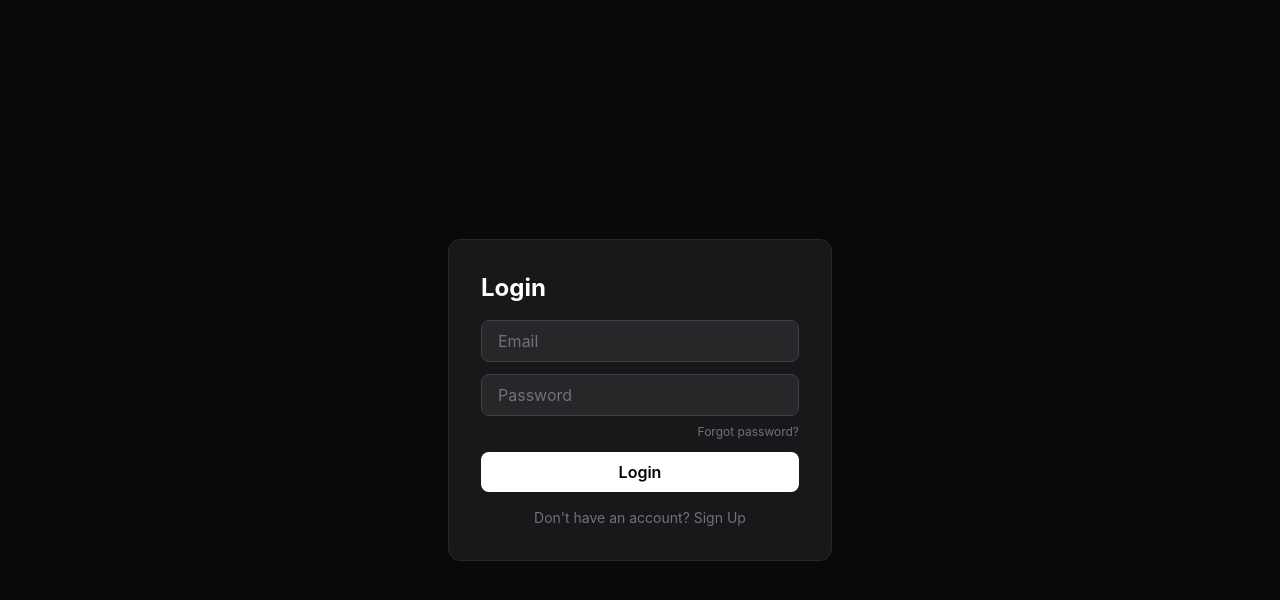
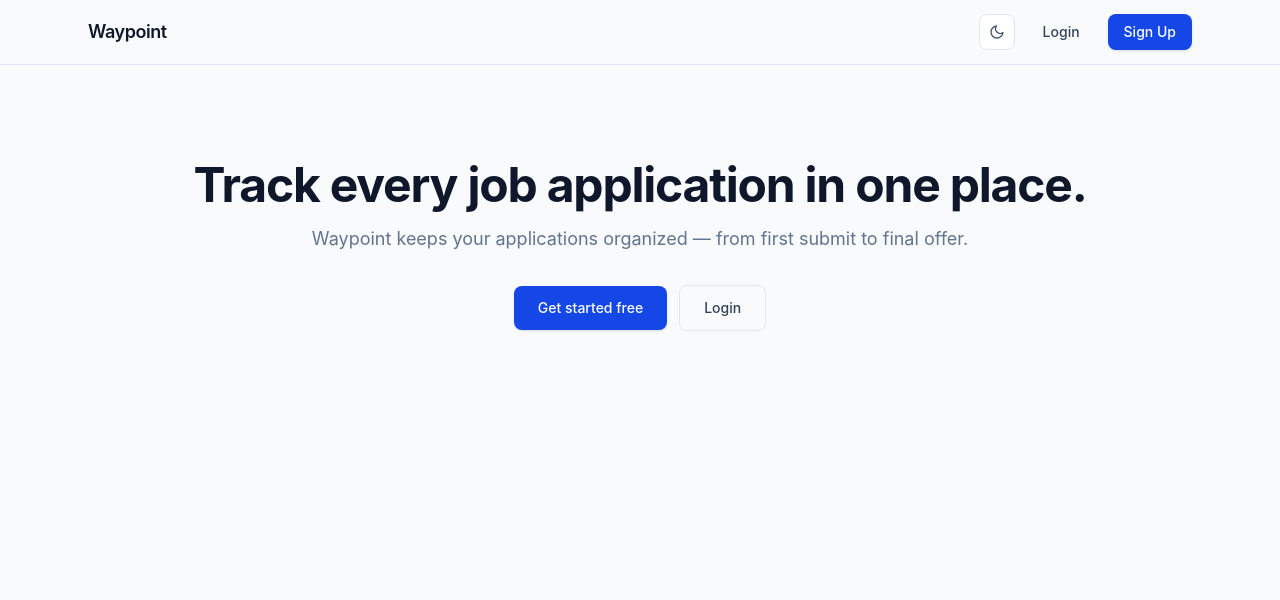
Before and after one commit to Thanushree16/Job_Tracker, a React (Vite) app: page / in a window 1280 px wide. Before the commit this address led to /auth. Shown: the top 600 px of the page. Built offline with nearby package versions, Linux system fonts and the light colour scheme; no server answers.

Commit message:
Implement new landing page and top bar

```diff
--- a/src/App.jsx
+++ b/src/App.jsx
@@ -1,7 +1,7 @@
-import { BrowserRouter as Router, Routes, Route } from "react-router-dom";
+import { BrowserRouter as Router, Routes, Route, Navigate } from "react-router-dom";
+import LandingPage from "./pages/LandingPage";
 import Dashboard from "./pages/Dashboard";
 import PasteToTrack from "./pages/PasteToTrack";
-import ResumeOptimizer from "./pages/ResumeOptimizer";
 import Profile from "./pages/Profile";
 import Appshell from "./components/layout/Appshell";
 import Auth from "./pages/Auth";
@@ -12,8 +12,9 @@ function App() {
   return (
     <Router>
       <Routes>
+        <Route path="/" element={<LandingPage />} />
         <Route
-          path="/"
+          path="/dashboard"
           element={
             <ProtectedRoute>
               <Appshell>
@@ -22,22 +23,13 @@ function App() {
             </ProtectedRoute>
           }
         />
+        <Route path="/paste" element={<Navigate to="/paste-to-track" replace />} />
         <Route
-          path="/paste"
+          path="/paste-to-track"
           element={
             <ProtectedRoute>
               <Appshell>
                 <PasteToTrack />
-              </Appshell>
-            </ProtectedRoute>
-          }
-        />
-        <Route
-          path="/resume"
-          element={
-            <ProtectedRoute>
-              <Appshell>
-                <ResumeOptimizer />
               </Appshell>
             </ProtectedRoute>
           }
@@ -52,6 +44,7 @@ function App() {
             </ProtectedRoute>
           }
         />
+        <Route path="/login" element={<Auth />} />
         <Route path="/auth" element={<Auth />} />
         <Route path="/reset-password" element={<ResetPassword />} />
       </Routes>
--- a/src/components/ProtectedRoute.jsx
+++ b/src/components/ProtectedRoute.jsx
@@ -17,7 +17,7 @@ function ProtectedRoute({ children }) {
 
   if (loading) return null
   if (!session) {
-    navigate('/auth')
+    navigate('/login')
     return null
   }
 
--- a/src/components/layout/Appshell.jsx
+++ b/src/components/layout/Appshell.jsx
@@ -1,14 +1,13 @@
-import Sidebar from "./Sidebar";
+import TopBar from "./TopBar";
 
 function Appshell({ children }) {
     return (
-        <div className="flex h-screen">
-            <Sidebar />
-            <main className="flex-1">
+        <div className="min-h-screen bg-slate-50 dark:bg-slate-950 transition-colors">
+            <TopBar />
+            <main>
                 {children}
             </main>
         </div>
-
     )
 }
 
--- a/src/components/layout/Sidebar.jsx
+++ /dev/null
@@ -1,71 +0,0 @@
-import { Link, useNavigate } from "react-router-dom";
-import { supabase } from "../../lib/supabase";
-
-function Sidebar() {
-  const navigate = useNavigate();
-
-  const handleLogout = async () => {
-    await supabase.auth.signOut();
-    navigate("/auth");
-  };
-
-  return (
-    <div className="flex flex-col h-full w-64 bg-zinc-900 border-r border-zinc-800 p-6">
-
-      {/* Top — logo + nav */}
-      <div className="flex flex-col gap-8">
-        <h2 className="text-white text-lg font-semibold tracking-tight">
-          Job Tracker
-        </h2>
-
-        <ul className="flex flex-col gap-1">
-          <li>
-            <Link
-              to="/"
-              className="flex items-center gap-2 px-3 py-2 rounded-md text-zinc-400 text-sm hover:bg-zinc-800 hover:text-white transition-colors"
-            >
-              Stats
-            </Link>
-          </li>
-          <li>
-            <Link
-              to="/paste"
-              className="flex items-center gap-2 px-3 py-2 rounded-md text-zinc-400 text-sm hover:bg-zinc-800 hover:text-white transition-colors"
-            >
-              Paste to Track
-            </Link>
-          </li>
-          {/* <li>
-            <Link
-              to="/resume"
-              className="flex items-center gap-2 px-3 py-2 rounded-md text-zinc-400 text-sm hover:bg-zinc-800 hover:text-white transition-colors"
-            >
-              Resume Optimizer
-            </Link>
-          </li> */}
-          <li>
-            <Link
-              to="/profile"
-              className="flex items-center gap-2 px-3 py-2 rounded-md text-zinc-400 text-sm hover:bg-zinc-800 hover:text-white transition-colors"
-            >
-              Profile
-            </Link>
-          </li>
-        </ul>
-      </div>
-
-      {/* Bottom — logout */}
-      <div className="mt-auto">
-        <button
-          onClick={handleLogout}
-          className="w-full flex items-center gap-2 px-3 py-2 rounded-md text-zinc-400 text-sm hover:bg-zinc-800 hover:text-red-400 transition-colors"
-        >
-          Logout
-        </button>
-      </div>
-
-    </div>
-  );
-}
-
-export default Sidebar;
--- /dev/null
+++ b/src/components/layout/TopBar.jsx
@@ -0,0 +1,53 @@
+import { Link, NavLink, useNavigate } from "react-router-dom";
+import { supabase } from "../../lib/supabase";
+import ThemeToggle from "../ThemeToggle.jsx";
+
+function TopBar() {
+  const navigate = useNavigate();
+
+  const handleLogout = async () => {
+    await supabase.auth.signOut();
+    navigate("/");
+  };
+
+  const linkClass = ({ isActive }) =>
+    `px-3 py-2 rounded-md text-sm font-medium transition-colors ${
+      isActive
+        ? "text-blue-700 dark:text-blue-400 bg-blue-50 dark:bg-blue-950/50"
+        : "text-slate-500 dark:text-slate-400 hover:text-slate-900 dark:hover:text-white hover:bg-slate-100 dark:hover:bg-slate-800"
+    }`;
+
+  return (
+    <header className="border-b border-slate-200 dark:border-slate-800 bg-white dark:bg-slate-950">
+      <div className="max-w-7xl mx-auto px-6 h-16 flex items-center justify-between">
+        <Link to="/dashboard" className="text-slate-900 dark:text-white text-lg font-semibold tracking-tight">
+          Waypoint
+        </Link>
+
+        <nav className="flex items-center gap-1">
+          <NavLink to="/dashboard" className={linkClass}>
+            Stats
+          </NavLink>
+          <NavLink to="/paste-to-track" className={linkClass}>
+            Paste to Track
+          </NavLink>
+          <NavLink to="/profile" className={linkClass}>
+            Profile
+          </NavLink>
+        </nav>
+
+        <div className="flex items-center gap-3">
+          <ThemeToggle />
+          <button
+            onClick={handleLogout}
+            className="px-4 py-2 text-sm font-medium text-slate-600 dark:text-slate-300 border border-slate-200 dark:border-slate-800 rounded-lg hover:bg-slate-50 dark:hover:bg-slate-900 hover:text-red-600 dark:hover:text-red-400 transition"
+          >
+            Logout
+          </button>
+        </div>
+      </div>
+    </header>
+  );
+}
+
+export default TopBar;
--- a/src/pages/Auth.jsx
+++ b/src/pages/Auth.jsx
@@ -36,14 +36,14 @@ function Auth() {
       if (error) {
         alert("Login failed: " + error.message);
       } else {
-        navigate("/");
+        navigate("/dashboard");
       }
     } else {
       const { error } = await supabase.auth.signUp({ email, password });
       if (error) {
         alert("Sign up failed: " + error.message);
       } else {
-        navigate("/");
+        navigate("/dashboard");
       }
     }
   };
--- /dev/null
+++ b/src/pages/LandingPage.jsx
@@ -0,0 +1,70 @@
+import { useEffect, useState } from "react";
+import { Link, useNavigate } from "react-router-dom";
+import { supabase } from "../lib/supabase";
+import ThemeToggle from "../components/ThemeToggle.jsx";
+
+function LandingPage() {
+  const navigate = useNavigate();
+  const [checking, setChecking] = useState(true);
+
+  useEffect(() => {
+    supabase.auth.getSession().then(({ data: { session } }) => {
+      if (session) navigate("/dashboard");
+      else setChecking(false);
+    });
+  }, [navigate]);
+
+  if (checking) return null;
+
+  return (
+    <div className="min-h-screen bg-slate-50 dark:bg-slate-950 transition-colors">
+      <header className="border-b border-slate-200 dark:border-slate-800">
+        <div className="max-w-6xl mx-auto px-6 h-16 flex items-center justify-between">
+          <Link to="/" className="text-slate-900 dark:text-white text-lg font-semibold tracking-tight">
+            Waypoint
+          </Link>
+          <div className="flex items-center gap-3">
+            <ThemeToggle />
+            <Link
+              to="/auth"
+              className="px-4 py-2 text-sm font-medium text-slate-700 dark:text-slate-300 hover:text-slate-900 dark:hover:text-white transition"
+            >
+              Login
+            </Link>
+            <Link
+              to="/auth?mode=signup"
+              className="px-4 py-2 text-sm font-medium bg-blue-700 hover:bg-blue-600 dark:bg-blue-600 dark:hover:bg-blue-500 text-white rounded-lg transition shadow-sm"
+            >
+              Sign Up
+            </Link>
+          </div>
+        </div>
+      </header>
+
+      <section className="max-w-6xl mx-auto px-6 py-24 text-center">
+        <h1 className="text-slate-900 dark:text-white text-4xl sm:text-5xl font-bold tracking-tight">
+          Track every job application in one place.
+        </h1>
+        <p className="mt-4 text-slate-500 dark:text-slate-400 text-lg max-w-2xl mx-auto">
+          Waypoint keeps your applications organized — from first submit to final offer.
+        </p>
+        <div className="mt-8 flex items-center justify-center gap-3">
+          <Link
+            to="/auth?mode=signup"
+            className="px-6 py-3 text-sm font-medium bg-blue-700 hover:bg-blue-600 dark:bg-blue-600 dark:hover:bg-blue-500 text-white rounded-lg transition shadow-sm"
+          >
+            Get started free
+          </Link>
+          <Link
+            to="/auth"
+            className="px-6 py-3 text-sm font-medium text-slate-700 dark:text-slate-300 border border-slate-200 dark:border-slate-800 rounded-lg hover:bg-slate-100 dark:hover:bg-slate-900 transition"
+          >
+            Login
+          </Link>
+        </div>
+      </section>
+    </div>
+  );
+}
+
+export default LandingPage;
--- a/src/pages/ResetPassword.jsx
+++ b/src/pages/ResetPassword.jsx
@@ -40,7 +40,7 @@ function ResetPassword() {
     }
 
     setSuccess(true);
-    setTimeout(() => navigate("/auth"), 2000);
+    setTimeout(() => navigate("/login"), 2000);
   };
 
   return (
```
